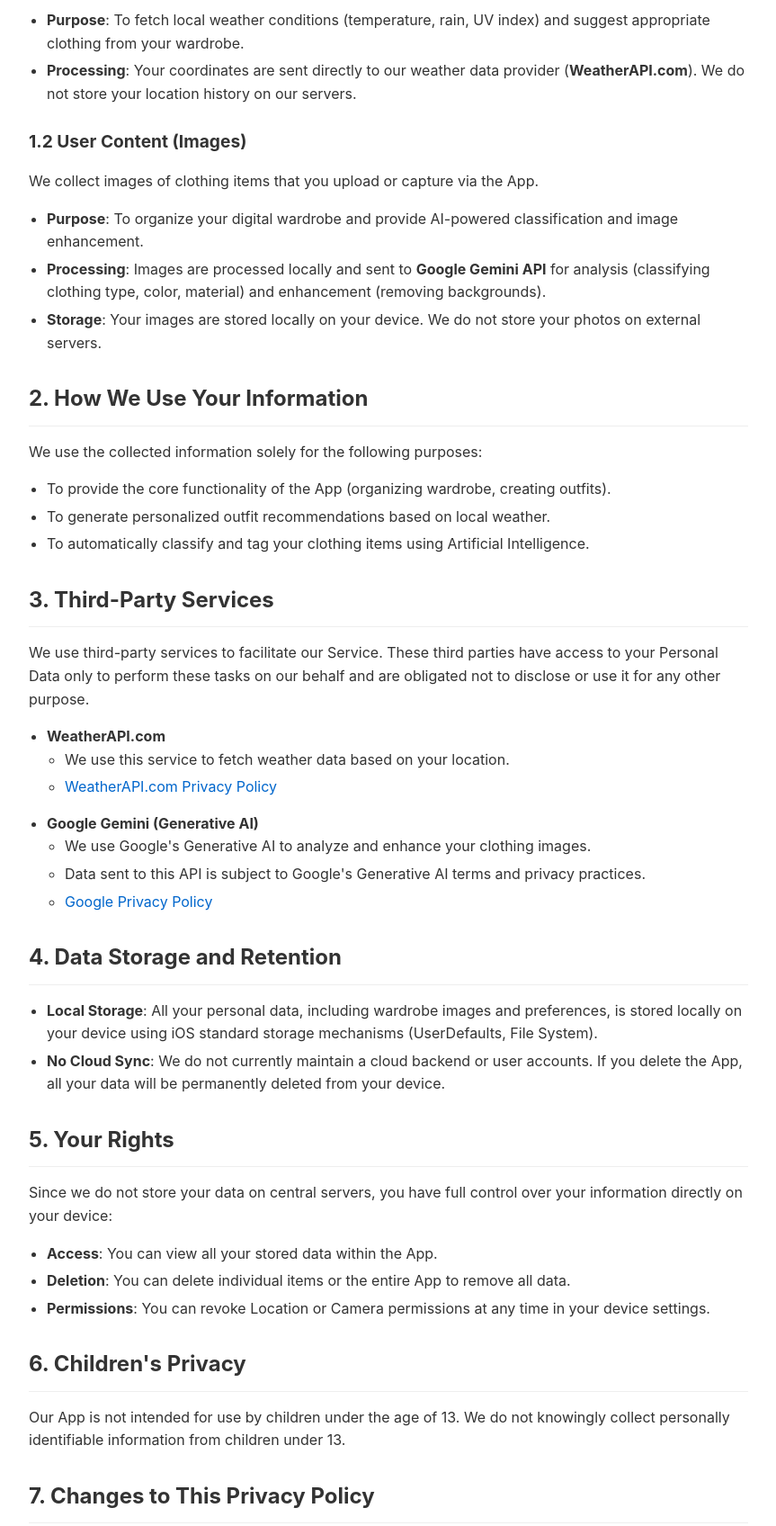
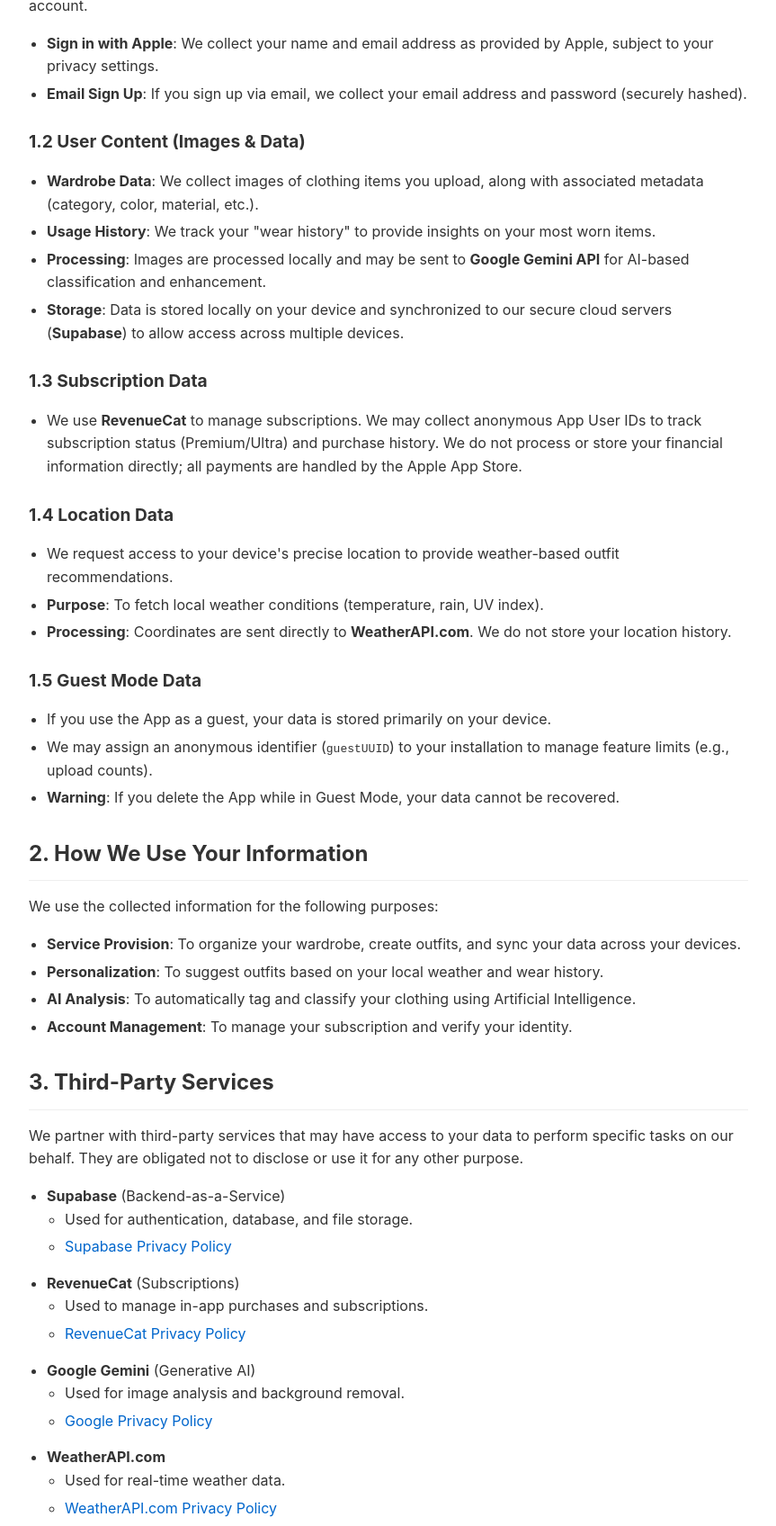
Before and after one commit to Zimosh/Fashionista-website, a plain HTML site: page privacy.html in a window 1280 px wide. Shown: the part 542-2238 px from the top of the page at 90% size, without its empty margins (208-1071 px from the left). Drawn offline with Linux system fonts and the light colour scheme.

Commit message:
update privacy content

```diff
--- a/privacy.html
+++ b/privacy.html
@@ -1,5 +1,6 @@
 <!DOCTYPE html>
 <html lang="en">
+
 <head>
     <meta charset="UTF-8">
     <meta name="viewport" content="width=device-width, initial-scale=1.0">
@@ -13,10 +14,12 @@
             margin: 0 auto;
             padding: 40px 20px;
         }
+
         h1 {
             font-size: 2.5rem;
             margin-bottom: 10px;
         }
+
         h2 {
             font-size: 1.5rem;
             margin-top: 30px;
@@ -24,34 +27,42 @@
             border-bottom: 1px solid #eee;
             padding-bottom: 10px;
         }
+
         h3 {
             font-size: 1.2rem;
             margin-top: 25px;
             margin-bottom: 10px;
         }
+
         p {
             margin-bottom: 15px;
         }
+
         ul {
             margin-bottom: 15px;
             padding-left: 20px;
         }
+
         li {
             margin-bottom: 5px;
         }
+
         a {
             color: #0066cc;
             text-decoration: none;
         }
+
         a:hover {
             text-decoration: underline;
         }
+
         .back-link {
             display: inline-block;
             margin-bottom: 30px;
             color: #666;
             font-size: 0.9rem;
         }
+
         .last-updated {
             color: #666;
             font-style: italic;
@@ -59,77 +70,134 @@
         }
     </style>
 </head>
+
 <body>
     <a href="index.html" class="back-link">← Back to Home</a>
 
     <h1>Privacy Policy for Fashionista</h1>
-    <p class="last-updated"><strong>Last updated:</strong> 2025/11/24</p>
+    <p class="last-updated"><strong>Last updated:</strong> 2025/12/28</p>
 
-    <p>This Privacy Policy describes how <strong>Fashionista</strong> ("we", "us", or "our") collects, uses, and discloses your information when you use our mobile application (the "App").</p>
+    <p>This Privacy Policy describes how <strong>Fashionista</strong> ("we", "us", or "our") collects, uses, and
+        discloses your information when you use our mobile application (the "App").</p>
 
     <h2>1. Information We Collect</h2>
     <p>We collect the following types of information to provide and improve our App's functionality:</p>
 
-    <h3>1.1 Location Data</h3>
-    <p>We request access to your device's precise location to provide weather-based outfit recommendations.</p>
+    <h3>1.1 Account Information</h3>
+    <p>To enable cloud synchronization and personalized experiences, functionality may require you to create an account.
+    </p>
     <ul>
-        <li><strong>Purpose</strong>: To fetch local weather conditions (temperature, rain, UV index) and suggest appropriate clothing from your wardrobe.</li>
-        <li><strong>Processing</strong>: Your coordinates are sent directly to our weather data provider (<strong>WeatherAPI.com</strong>). We do not store your location history on our servers.</li>
+        <li><strong>Sign in with Apple</strong>: We collect your name and email address as provided by Apple, subject to
+            your privacy settings.</li>
+        <li><strong>Email Sign Up</strong>: If you sign up via email, we collect your email address and password
+            (securely hashed).</li>
     </ul>
 
-    <h3>1.2 User Content (Images)</h3>
-    <p>We collect images of clothing items that you upload or capture via the App.</p>
+    <h3>1.2 User Content (Images & Data)</h3>
     <ul>
-        <li><strong>Purpose</strong>: To organize your digital wardrobe and provide AI-powered classification and image enhancement.</li>
-        <li><strong>Processing</strong>: Images are processed locally and sent to <strong>Google Gemini API</strong> for analysis (classifying clothing type, color, material) and enhancement (removing backgrounds).</li>
-        <li><strong>Storage</strong>: Your images are stored locally on your device. We do not store your photos on external servers.</li>
+        <li><strong>Wardrobe Data</strong>: We collect images of clothing items you upload, along with associated
+            metadata (category, color, material, etc.).</li>
+        <li><strong>Usage History</strong>: We track your "wear history" to provide insights on your most worn items.
+        </li>
+        <li><strong>Processing</strong>: Images are processed locally and may be sent to <strong>Google Gemini
+                API</strong> for AI-based classification and enhancement.</li>
+        <li><strong>Storage</strong>: Data is stored locally on your device and synchronized to our secure cloud servers
+            (<strong>Supabase</strong>) to allow access across multiple devices.</li>
+    </ul>
+
+    <h3>1.3 Subscription Data</h3>
+    <ul>
+        <li>We use <strong>RevenueCat</strong> to manage subscriptions. We may collect anonymous App User IDs to track
+            subscription status (Premium/Ultra) and purchase history. We do not process or store your financial
+            information directly; all payments are handled by the Apple App Store.</li>
+    </ul>
+
+    <h3>1.4 Location Data</h3>
+    <ul>
+        <li>We request access to your device's precise location to provide weather-based outfit recommendations.</li>
+        <li><strong>Purpose</strong>: To fetch local weather conditions (temperature, rain, UV index).</li>
+        <li><strong>Processing</strong>: Coordinates are sent directly to <strong>WeatherAPI.com</strong>. We do not
+            store your location history.</li>
+    </ul>
+
+    <h3>1.5 Guest Mode Data</h3>
+    <ul>
+        <li>If you use the App as a guest, your data is stored primarily on your device.</li>
+        <li>We may assign an anonymous identifier (<code>guestUUID</code>) to your installation to manage feature limits
+            (e.g., upload counts).</li>
+        <li><strong>Warning</strong>: If you delete the App while in Guest Mode, your data cannot be recovered.</li>
     </ul>
 
     <h2>2. How We Use Your Information</h2>
-    <p>We use the collected information solely for the following purposes:</p>
+    <p>We use the collected information for the following purposes:</p>
     <ul>
-        <li>To provide the core functionality of the App (organizing wardrobe, creating outfits).</li>
-        <li>To generate personalized outfit recommendations based on local weather.</li>
-        <li>To automatically classify and tag your clothing items using Artificial Intelligence.</li>
+        <li><strong>Service Provision</strong>: To organize your wardrobe, create outfits, and sync your data across
+            your devices.</li>
+        <li><strong>Personalization</strong>: To suggest outfits based on your local weather and wear history.</li>
+        <li><strong>AI Analysis</strong>: To automatically tag and classify your clothing using Artificial Intelligence.
+        </li>
+        <li><strong>Account Management</strong>: To manage your subscription and verify your identity.</li>
     </ul>
 
     <h2>3. Third-Party Services</h2>
-    <p>We use third-party services to facilitate our Service. These third parties have access to your Personal Data only to perform these tasks on our behalf and are obligated not to disclose or use it for any other purpose.</p>
+    <p>We partner with third-party services that may have access to your data to perform specific tasks on our behalf.
+        They are obligated not to disclose or use it for any other purpose.</p>
     <ul>
+        <li><strong>Supabase</strong> (Backend-as-a-Service)
+            <ul>
+                <li>Used for authentication, database, and file storage.</li>
+                <li><a href="https://supabase.com/privacy">Supabase Privacy Policy</a></li>
+            </ul>
+        </li>
+        <li><strong>RevenueCat</strong> (Subscriptions)
+            <ul>
+                <li>Used to manage in-app purchases and subscriptions.</li>
+                <li><a href="https://www.revenuecat.com/privacy">RevenueCat Privacy Policy</a></li>
+            </ul>
+        </li>
+        <li><strong>Google Gemini</strong> (Generative AI)
+            <ul>
+                <li>Used for image analysis and background removal.</li>
+                <li><a href="https://policies.google.com/privacy">Google Privacy Policy</a></li>
+            </ul>
+        </li>
         <li><strong>WeatherAPI.com</strong>
             <ul>
-                <li>We use this service to fetch weather data based on your location.</li>
+                <li>Used for real-time weather data.</li>
                 <li><a href="https://www.weatherapi.com/privacy.aspx">WeatherAPI.com Privacy Policy</a></li>
-            </ul>
-        </li>
-        <li><strong>Google Gemini (Generative AI)</strong>
-            <ul>
-                <li>We use Google's Generative AI to analyze and enhance your clothing images.</li>
-                <li>Data sent to this API is subject to Google's Generative AI terms and privacy practices.</li>
-                <li><a href="https://policies.google.com/privacy">Google Privacy Policy</a></li>
             </ul>
         </li>
     </ul>
 
     <h2>4. Data Storage and Retention</h2>
     <ul>
-        <li><strong>Local Storage</strong>: All your personal data, including wardrobe images and preferences, is stored locally on your device using iOS standard storage mechanisms (UserDefaults, File System).</li>
-        <li><strong>No Cloud Sync</strong>: We do not currently maintain a cloud backend or user accounts. If you delete the App, all your data will be permanently deleted from your device.</li>
+        <li><strong>Cloud Sync</strong>: Your wardrobe data and images are securely stored in the cloud (Supabase)
+            linked to your account.</li>
+        <li><strong>Data Retention</strong>: We retain your personal information only for as long as is necessary for
+            the purposes set out in this Privacy Policy.</li>
+        <li><strong>Account Deletion</strong>: You can request to delete your account directly within the App settings.
+            Deleting your account will permanently remove your login credentials and all associated data (images, items,
+            history) from our servers.</li>
     </ul>
 
     <h2>5. Your Rights</h2>
-    <p>Since we do not store your data on central servers, you have full control over your information directly on your device:</p>
+    <p>You have control over your information:</p>
     <ul>
-        <li><strong>Access</strong>: You can view all your stored data within the App.</li>
-        <li><strong>Deletion</strong>: You can delete individual items or the entire App to remove all data.</li>
-        <li><strong>Permissions</strong>: You can revoke Location or Camera permissions at any time in your device settings.</li>
+        <li><strong>Access & Portability</strong>: You can view all your stored items within the App.</li>
+        <li><strong>Correction</strong>: You can edit clothing details at any time.</li>
+        <li><strong>Deletion</strong>: You can delete individual items or your entire account via the "Delete Account"
+            option in the Profile settings.</li>
+        <li><strong>Permissions</strong>: You can manage specific permissions (Location, Camera, Notifications) in your
+            iOS device settings.</li>
     </ul>
 
     <h2>6. Children's Privacy</h2>
-    <p>Our App is not intended for use by children under the age of 13. We do not knowingly collect personally identifiable information from children under 13.</p>
+    <p>Our App is not intended for use by children under the age of 13. We do not knowingly collect personally
+        identifiable information from children under 13.</p>
 
     <h2>7. Changes to This Privacy Policy</h2>
-    <p>We may update our Privacy Policy from time to time. We will notify you of any changes by posting the new Privacy Policy on this page and updating the "Last updated" date.</p>
+    <p>We may update our Privacy Policy from time to time. We will notify you of any changes by posting the new Privacy
+        Policy on this page and updating the "Last updated" date.</p>
 
     <h2>8. Contact Us</h2>
     <p>If you have any questions about this Privacy Policy, please contact us:</p>
@@ -137,4 +205,5 @@
         <li>By email: bilato.simone1999@gmail.com</li>
     </ul>
 </body>
+
 </html>
```
